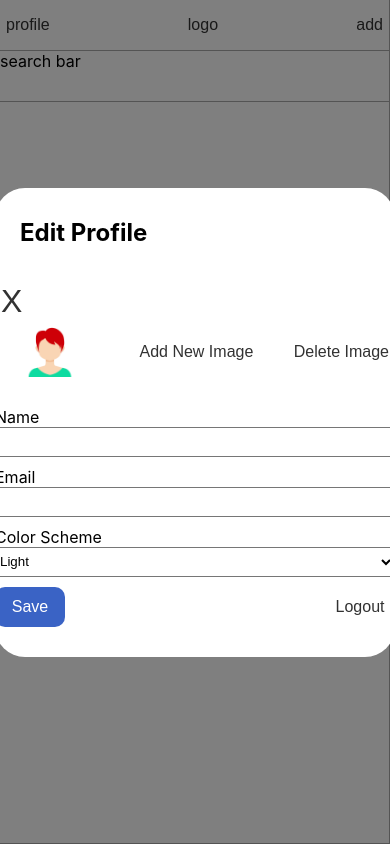
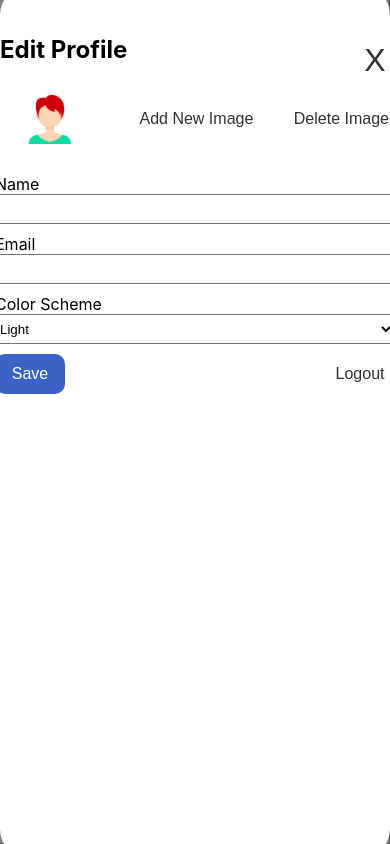
Before and after one commit to ts06067/cse316-note-app, a React (Create React App) app: page / in a window 390 px wide. Both pictures are taken after a click on the button "profile". Built offline with nearby package versions, Linux system fonts and the light colour scheme.

Commit message:
Added responsiveness for Profile Window

```diff
--- a/src/components/NoteAppContainer.js
+++ b/src/components/NoteAppContainer.js
@@ -24,6 +24,7 @@ function NoteAppContainer() {
 
   const [styleSideBar, setStyleSideBar] = useState({});
   const [styleEditor, setStyleEditor] = useState({});
+  const [styleProfileWindow, setStyleProfileWindow] = useState({});
 
   const [styleButton, setStyleButton] = useState({});
   //states for profile page
@@ -39,6 +40,8 @@ function NoteAppContainer() {
   //  handlers for Profile
   //
 
+  useEffect(() => handleProfileWindowSize(), [width]);
+
   useEffect(() => handleComponentVisibility(), [width]);
 
   useEffect(() => handleButtonVisibility(), [width]);
@@ -51,6 +54,17 @@ function NoteAppContainer() {
   //
   //  handlers for Window Action
   //
+
+  const handleProfileWindowSize = () => {
+    let mobile = width < 500 ? true : false;
+
+    let styleProfileWindow = {
+      width: mobile ? "100vw" : "450px",
+      height: mobile ? "100vh" : "auto",
+    };
+
+    setStyleProfileWindow(styleProfileWindow);
+  };
 
   const handleShowEditor = () => {
     let mobile = width < 500 ? true : false;
@@ -278,6 +292,7 @@ function NoteAppContainer() {
           inputProfileImage={inputProfileImage}
           inputProfileName={inputProfileName}
           inputProfileEmail={inputProfileEmail}
+          fullSize={styleProfileWindow}
         ></ProfilePage>
       )}
       <SidePanel
--- a/src/components/ProfileForm.js
+++ b/src/components/ProfileForm.js
@@ -8,11 +8,13 @@ function ProfileForm(props) {
       ></input>
     */
   return (
-    <div className="formWrapper">
-      <h2>Edit Profile</h2>
-      <button className="btnClose" onClick={props.onOpenProfile}>
-        X
-      </button>
+    <div style={props.fullSize} className="formWrapper">
+      <div className="formTitle">
+        <h2>Edit Profile</h2>
+        <button className="btnClose" onClick={props.onOpenProfile}>
+          X
+        </button>
+      </div>
       <form className="form">
         <div className="input imageBox">
           <img
--- a/src/components/ProfilePage.js
+++ b/src/components/ProfilePage.js
@@ -5,6 +5,7 @@ function ProfilePage(props) {
   return (
     <div onClick={props.onOpenProfile} className={"background"}>
       <ProfileForm
+        fullSize={props.fullSize}
         profile={props.profile}
         onOpenProfile={props.onOpenProfile}
         onSaveProfile={props.onSaveProfile}
--- a/src/components/css/NoteAppContainer.css
+++ b/src/components/css/NoteAppContainer.css
@@ -71,6 +71,7 @@ button.btnSave {
 }
 
 button.btnClose {
+  width: 50px;
   font-size: 24pt;
 }
 
--- a/src/components/css/ProfileForm.css
+++ b/src/components/css/ProfileForm.css
@@ -1,9 +1,14 @@
 .formWrapper {
   width: 450px;
+  height: auto;
   background-color: white;
   border-radius: 30px;
-  padding-top: 30px;
   padding-bottom: 30px;
+}
+
+.formTitle {
+  width: 400px;
+  margin: 50px auto 0 auto;
 }
 
 .form {
@@ -58,7 +63,6 @@ label {
 h2 {
   width: 350px;
   margin: 0;
-  margin-left: 25px;
   margin-bottom: 30px;
   float: left;
 }
```
